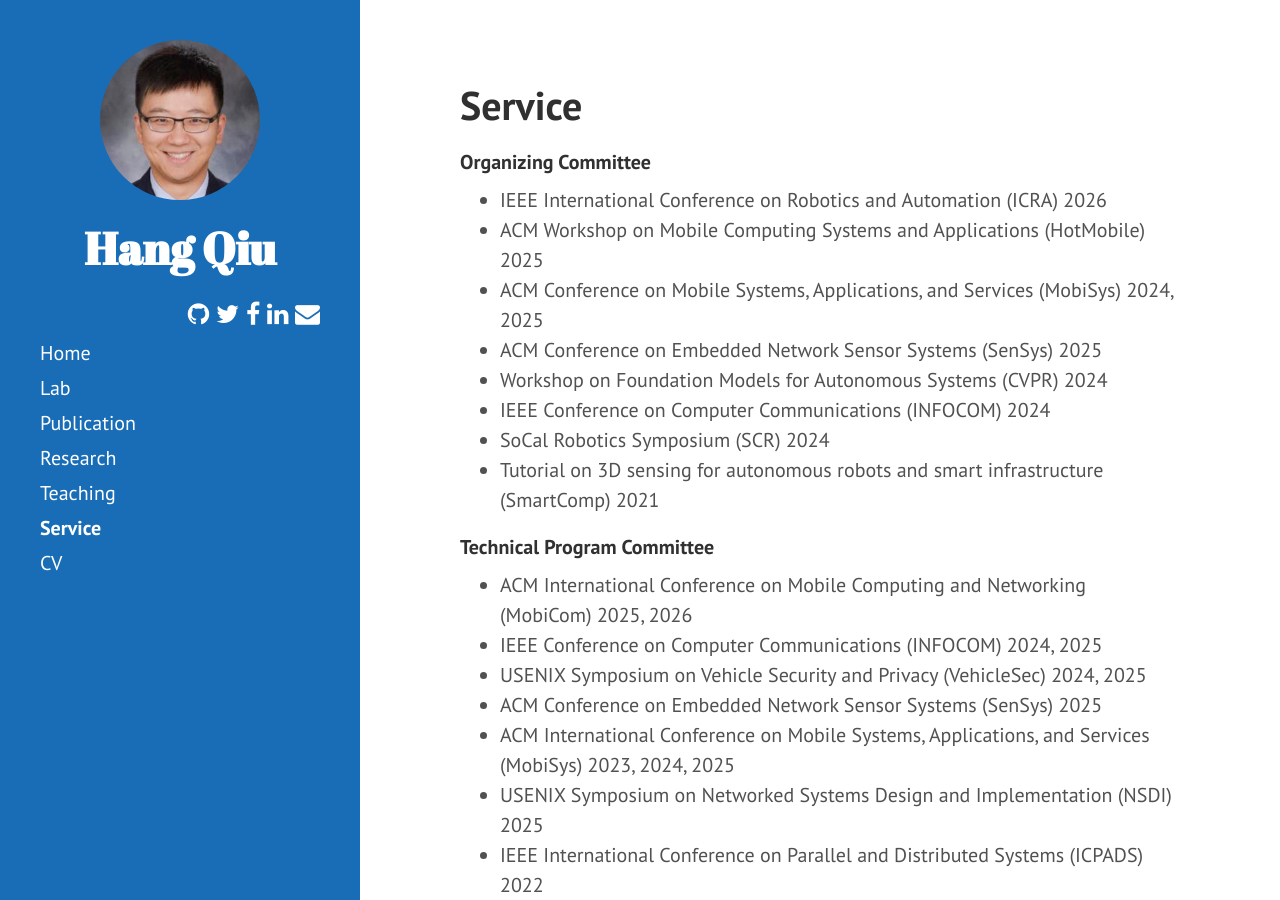
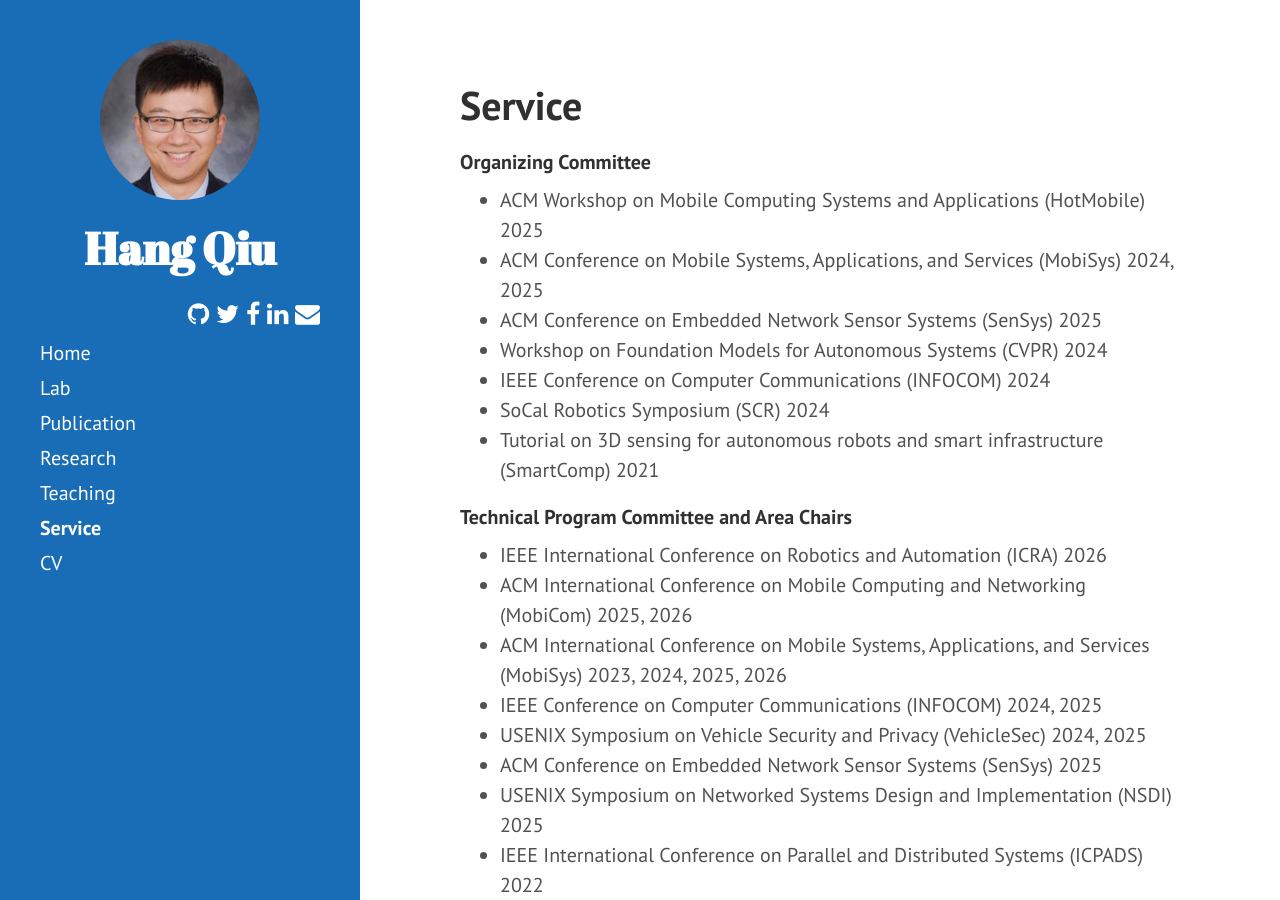
Before and after one commit to hangqiu/hangqiu.github.io, a Jekyll site: the page built from service.md, in a window 1280 px wide and 900 px high. Built offline with Jekyll 4.4.1, drawn with Linux system fonts in a browser that asks for light colours; a style sheet for code colours, icons or effects is not loaded.

Commit message:
Service auto gen

```diff
--- a/assets/services.bib
+++ b/assets/services.bib
@@ -13,7 +13,7 @@
 }
 
 
-@oc{icra26_ac,
+@tpc{icra26_ac,
     keywords= {nonumber},
     note = {Area Chair},
     year = {2026},
--- a/service.md
+++ b/service.md
@@ -4,7 +4,7 @@
 ---
 #### Organizing Committee
 
-{% assign all_service = site.data.service | sort: "year" | reverse %}
+{% assign all_service = site.data.service_auto | sort: "year" | reverse %}
 <ul>
   {% assign seen_series = "" | split: "" %}
   {% for item in all_service %}
@@ -32,7 +32,7 @@
 * ACM Conference on Embedded Networked Sensor Systems (SenSys'25)
 * ACM International Workshop on Mobile Computing Systems and Applications (HotMobile'25) -->
 
-#### Technical Program Committee
+#### Technical Program Committee and Area Chairs
 
 <ul>
   {% assign seen_series = "" | split: "" %}
@@ -67,7 +67,7 @@
 * USENIX Symposium on Vehicle Security and Privacy (VehicleSec'25) -->
 
 #### Conference Reviewer
-{% assign all_service = site.data.service %}
+{% assign all_service = site.data.service_auto %}
 <ul>
   {% for item in all_service %}
     {% if item.ENTRYTYPE == "reviewer" and item.keywords contains "conf" %}
```
Also changed, not shown: _data/service_auto.yml (renamed from _data/service.yml, +15 -8 lines).
